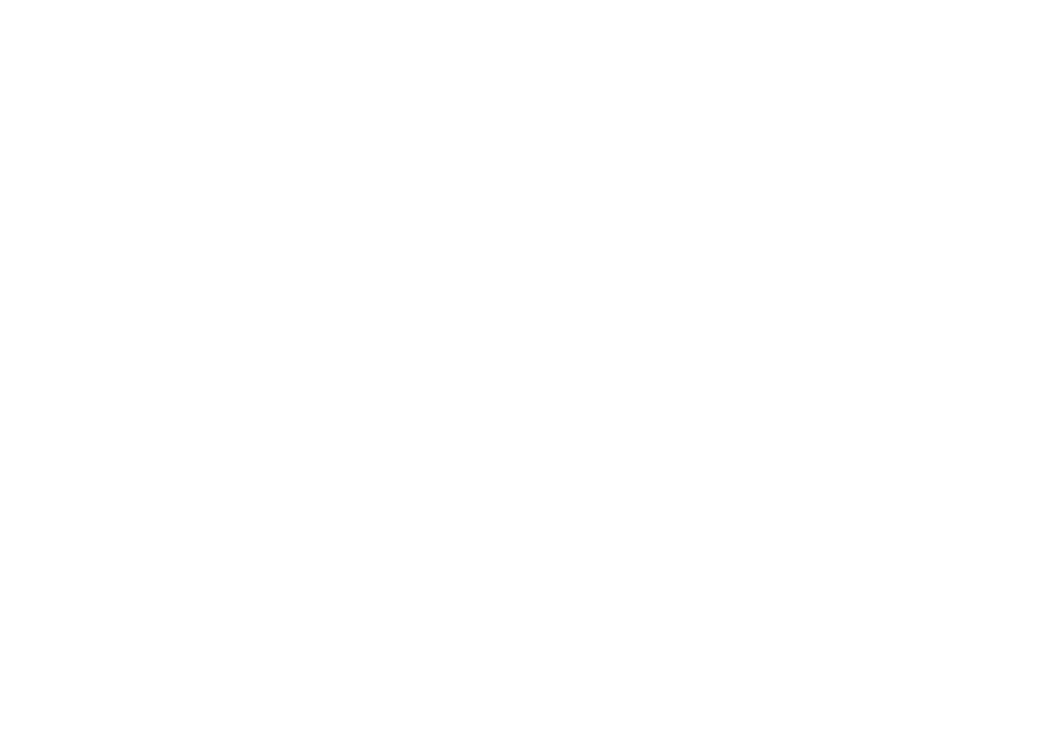
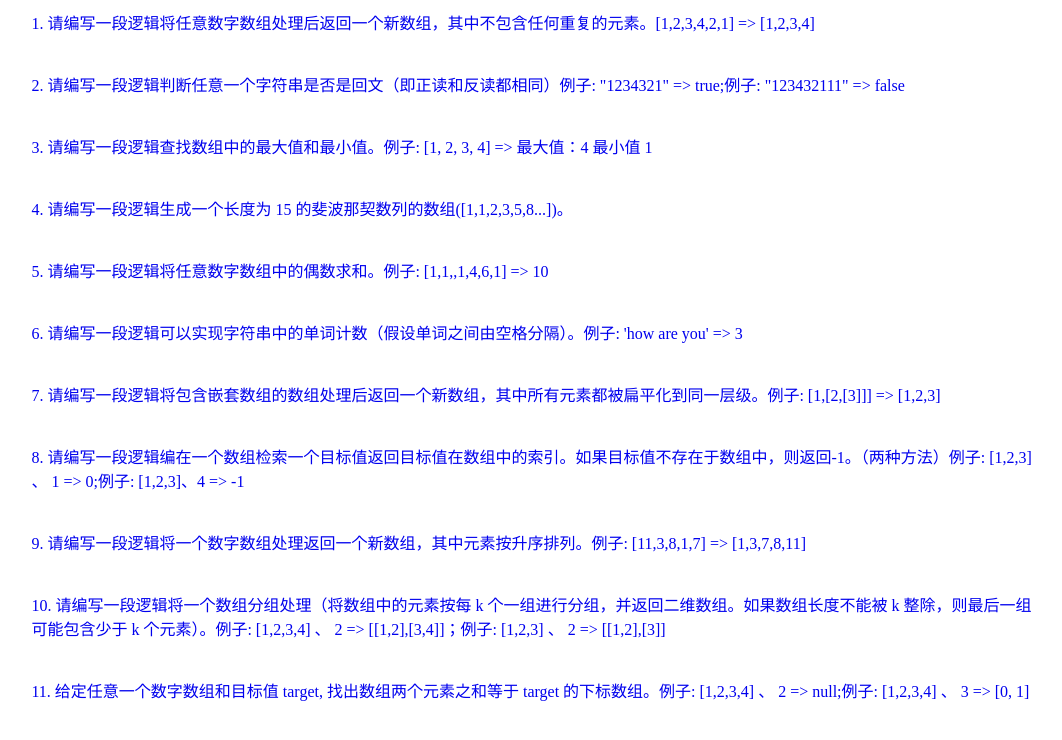
Before and after one commit to hjl8/task, a plain HTML site: page index.html in a window 1280 px wide. Shown: the whole page, without its empty margins (103-1165 px from the left). Drawn offline with Linux system fonts and the light colour scheme.

Commit message:
题目展示

```diff
--- a/index.html
+++ b/index.html
@@ -3,12 +3,39 @@
 
 <head>
     <meta charset="UTF-8">
-    <meta name="viewport" content="width=device-width, initial-scale=1.0">
+    <meta name="viewport" content="width=\, initial-scale=1.0">
     <title>Document</title>
+    <style>
+        div {
+            width: 80%;
+            margin: 0 auto;
+        }
+
+        a {
+            text-decoration: none;
+            display: block;
+            margin: 10px 0;
+        }
+    </style>
 </head>
 
 <body>
-
+    <div>
+        <a href="./1.html">1. 请编写一段逻辑将任意数字数组处理后返回一个新数组，其中不包含任何重复的元素。[1,2,3,4,2,1] => [1,2,3,4]</a><br>
+        <a href="./2.html">2. 请编写一段逻辑判断任意一个字符串是否是回文（即正读和反读都相同）例子: "1234321" => true;例子: "123432111" => false</a><br>
+        <a href="./3.html">3. 请编写一段逻辑查找数组中的最大值和最小值。例子: [1, 2, 3, 4] => 最大值：4 最小值 1</a><br>
+        <a href="./4.html">4. 请编写一段逻辑生成一个长度为 15 的斐波那契数列的数组([1,1,2,3,5,8...])。</a><br>
+        <a href="./5.html">5. 请编写一段逻辑将任意数字数组中的偶数求和。例子: [1,1,,1,4,6,1] => 10</a><br>
+        <a href="./6.html">6. 请编写一段逻辑可以实现字符串中的单词计数（假设单词之间由空格分隔）。例子: 'how are you' => 3</a><br>
+        <a href="./7.html">7. 请编写一段逻辑将包含嵌套数组的数组处理后返回一个新数组，其中所有元素都被扁平化到同一层级。例子: [1,[2,[3]]] => [1,2,3]</a><br>
+        <a href="./8.html">8. 请编写一段逻辑编在一个数组检索一个目标值返回目标值在数组中的索引。如果目标值不存在于数组中，则返回-1。（两种方法）例子: [1,2,3] 、 1 => 0;例子:
+            [1,2,3]、4 => -1</a><br>
+        <a href="./9.html">9. 请编写一段逻辑将一个数字数组处理返回一个新数组，其中元素按升序排列。例子: [11,3,8,1,7] => [1,3,7,8,11]</a><br>
+        <a href="./10.html">10. 请编写一段逻辑将一个数组分组处理（将数组中的元素按每 k 个一组进行分组，并返回二维数组。如果数组长度不能被 k 整除，则最后一组可能包含少于 k 个元素）。例子:
+            [1,2,3,4] 、 2 => [[1,2],[3,4]]；例子: [1,2,3] 、 2 => [[1,2],[3]]</a><br>
+        <a href="./11.html">11. 给定任意一个数字数组和目标值 target, 找出数组两个元素之和等于 target 的下标数组。例子: [1,2,3,4] 、 2 => null;例子: [1,2,3,4]
+            、 3 => [0, 1]</a><br>
+    </div>
 </body>
 
 </html>
```
